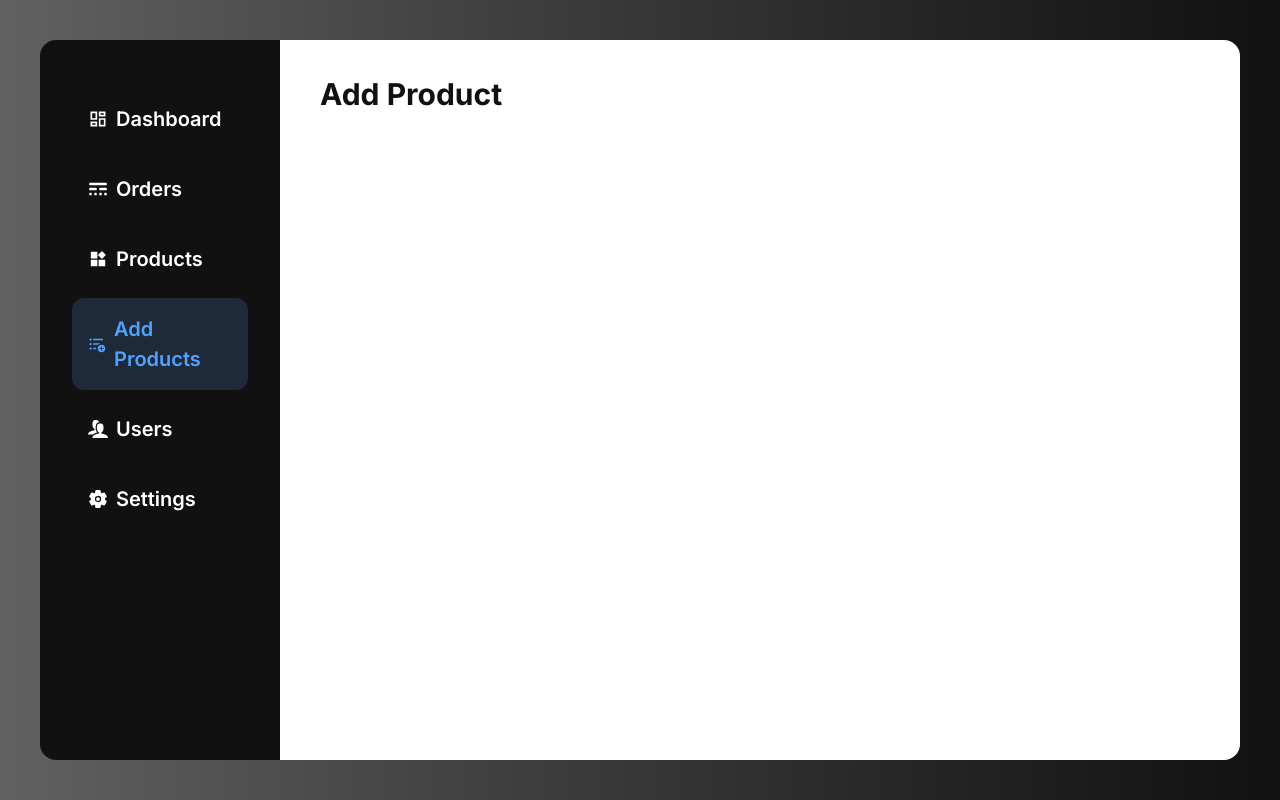
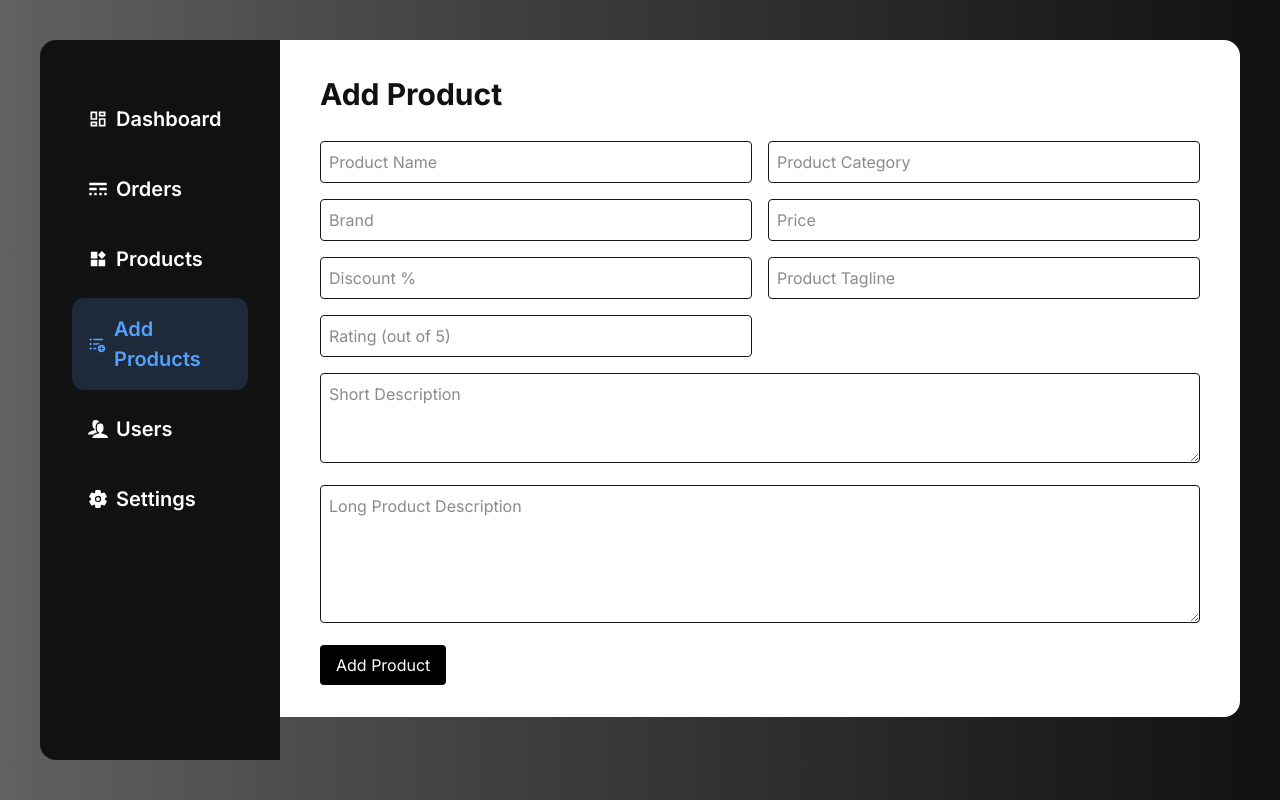
Before and after one commit to SajeedAninda/Tech-Gear, a Next.js app: page /add-product in a window 1280 px wide. Built offline with nearby package versions, Linux system fonts and the light colour scheme; no server answers.

Commit message:
Added a add product component

```diff
--- a/src/app/(AdminPanel)/add-product/page.js
+++ b/src/app/(AdminPanel)/add-product/page.js
@@ -1,9 +1,11 @@
+import AddProduct from '@/components/Admin/AddProduct';
 import React from 'react';
 
 const page = () => {
     return (
-        <div className='bg-white rounded-r-2xl h-full px-10 py-8'>
+        <div className='bg-white rounded-r-2xl px-10 py-8 h-fit'>
            <h3 className='text-[#111111] text-[30px] font-bold'>Add Product</h3>
+           <AddProduct></AddProduct>
         </div>
     );
 };
--- a/src/app/(AdminPanel)/layout.js
+++ b/src/app/(AdminPanel)/layout.js
@@ -4,14 +4,17 @@ import { Toaster } from 'react-hot-toast';
 
 const AdminPanelLayout = ({ children }) => {
     return (
-        <div>
+        <div className="flex min-h-screen bg-gradient-to-r from-[#616161] to-[#111111] p-10">
             <Toaster />
-            <div className='flex justify-between w-screen bg-gradient-to-r from-[#616161] to-[#111111]  p-10 h-screen'>
-                <div className='w-[20%]'><AdminSidebar></AdminSidebar></div>
-                <div className='w-[80%]'>{children}</div>
+            <div className="flex w-full">
+                <div className="w-[20%] flex-grow h-full">
+                    <AdminSidebar />
+                </div>
+                <div className="w-[80%] h-full">{children}</div>
             </div>
         </div>
     );
 };
 
+
 export default AdminPanelLayout;
--- a/src/components/Admin/AddProduct.jsx
+++ b/src/components/Admin/AddProduct.jsx
@@ -0,0 +1,84 @@
+'use client'
+import React, { useState } from 'react'
+
+const AddProduct = () => {
+  return (
+    <div className='mt-6 '>
+      <form className='space-y-4'>
+        <div className='grid grid-cols-1 md:grid-cols-2 gap-4'>
+          <input
+            type='text'
+            name='name'
+            placeholder='Product Name'
+            className='border p-2 rounded'
+            required
+          />
+          <input
+            type='text'
+            name='category'
+            placeholder='Product Category'
+            className='border p-2 rounded'
+            required
+          />
+          <input
+            type='text'
+            name='brand'
+            placeholder='Brand'
+            className='border p-2 rounded'
+          />
+          <input
+            type='number'
+            name='price'
+            placeholder='Price'
+            className='border p-2 rounded'
+            required
+          />
+          <input
+            type='number'
+            name='discount'
+            placeholder='Discount %'
+            className='border p-2 rounded'
+          />
+          <input
+            type='text'
+            name='tagline'
+            placeholder='Product Tagline'
+            className='border p-2 rounded'
+          />
+          <input
+            type='number'
+            name='rating'
+            placeholder='Rating (out of 5)'
+            min='0'
+            max='5'
+            step='0.1'
+            className='border p-2 rounded'
+          />
+        </div>
+
+        <textarea
+          name='shortDesc'
+          placeholder='Short Description'
+          className='border p-2 rounded w-full'
+          rows='3'
+        />
+
+        <textarea
+          name='longDesc'
+          placeholder='Long Product Description'
+          className='border p-2 rounded w-full'
+          rows='5'
+        />
+
+        <button
+          type='submit'
+          className='bg-black text-white px-4 py-2 rounded hover:bg-gray-800'
+        >
+          Add Product
+        </button>
+      </form>
+    </div>
+  )
+}
+
+export default AddProduct
```
